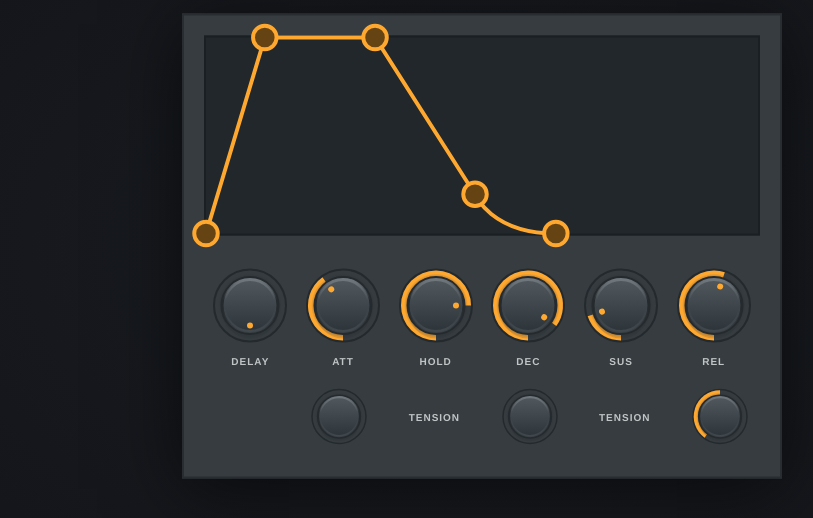
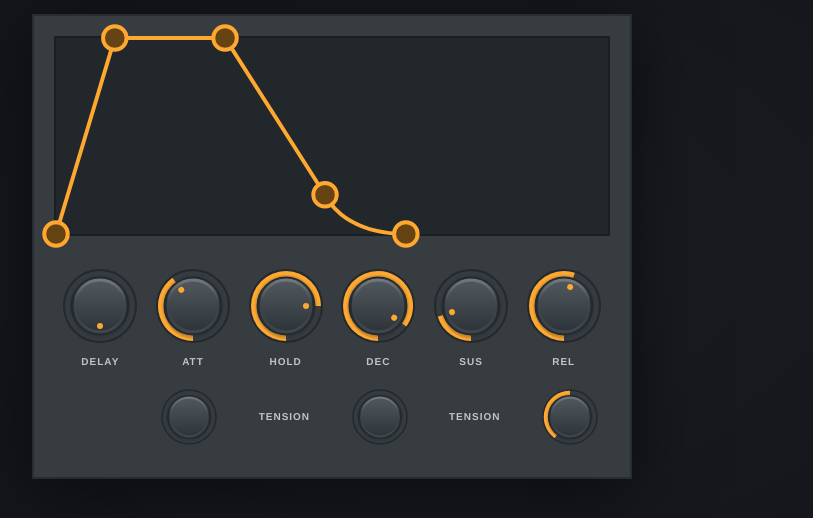
Before and after one commit to jhnsnc/precision-inputs, a website built with webpack: page src/demo/demo.html in a window 1280 px wide. Shown: the part 154-672 px from the top of the page, without its empty margins (158-971 px from the left). Built offline with nearby package versions, Linux system fonts and the light colour scheme.

Commit message:
additional demo cleanup

```diff
--- a/src/demo/demo-fl-envelope.js
+++ b/src/demo/demo-fl-envelope.js
@@ -48,6 +48,7 @@ export default function setupFLEnvelope() {
     release: container.querySelector('.release'),
   };
   flEnvelopeVisualizer.shape.setAttribute('stroke', FLColors.default.str);
+  flEnvelopeVisualizer.shape.setAttribute('fill', 'transparent');
   flEnvelopeVisualizer.delay.setAttribute('stroke', FLColors.default.str);
   flEnvelopeVisualizer.delay.setAttribute('fill', numToHexstring(mixColors(FLColors.default.val, 0x000000, 0.6)) );
   flEnvelopeVisualizer.attack.setAttribute('stroke', FLColors.default.str);
--- a/src/demo/demo-fl-envelope.scss
+++ b/src/demo/demo-fl-envelope.scss
@@ -5,16 +5,13 @@
 $envelope-knob-size: 80px;
 $tension-knob-size: 60px;
 .fl-envelope {
-  position: absolute;
-  left: 50%;
-  top: 50%;
+  flex: 0 0 auto;
   width: 600px;
   padding: 20px;
   overflow: hidden;
   background: #363c40;
   border: 2px solid #272d31;
   box-shadow: 0 10px 70px rgba(#000000, 0.6);
-  transform: translate(-50%,-50%);
 
   * {
     user-select: none;
--- a/src/demo/demo.html
+++ b/src/demo/demo.html
@@ -17,12 +17,12 @@
 
     <div class="fl-envelope__visualizer">
       <svg class="envelope-visualizer" viewBox="0 0 300 100" preserveAspectRatio="xMinYMid slice">
-        <path class="envelope-shape" d="M0,100L0,0" fill="transparent" stroke="#4eccff" stroke-width="2"></path>
-        <circle class="delay" cx="0" cy="100" r="6" fill="#284554" stroke="#4eccff" stroke-width="2"></circle>
-        <circle class="attack" cx="0" cy="0" r="6" fill="#284554" stroke="#4eccff" stroke-width="2"></circle>
-        <circle class="hold" cx="0" cy="0" r="6" fill="#284554" stroke="#4eccff" stroke-width="2"></circle>
-        <circle class="decay" cx="0" cy="100" r="6" fill="#284554" stroke="#4eccff" stroke-width="2"></circle>
-        <circle class="release" cx="0" cy="100" r="6" fill="#284554" stroke="#4eccff" stroke-width="2"></circle>
+        <path class="envelope-shape" d="M0,100L0,0" stroke-width="2"></path>
+        <circle class="delay" cx="0" cy="100" r="6" stroke-width="2"></circle>
+        <circle class="attack" cx="0" cy="0" r="6" stroke-width="2"></circle>
+        <circle class="hold" cx="0" cy="0" r="6" stroke-width="2"></circle>
+        <circle class="decay" cx="0" cy="100" r="6" stroke-width="2"></circle>
+        <circle class="release" cx="0" cy="100" r="6" stroke-width="2"></circle>
       </svg>
     </div>
 
--- a/src/demo/demo.scss
+++ b/src/demo/demo.scss
@@ -8,6 +8,11 @@ html, body {
   height: 100%;
 }
 body {
+  display: flex;
+  flex-flow: row wrap;
+  justify-content: space-around;
+  align-content: space-around;
+  align-items: center;
   padding: 1px;
   margin: 0;
   background: radial-gradient(#1a1d22, #121318);
```
